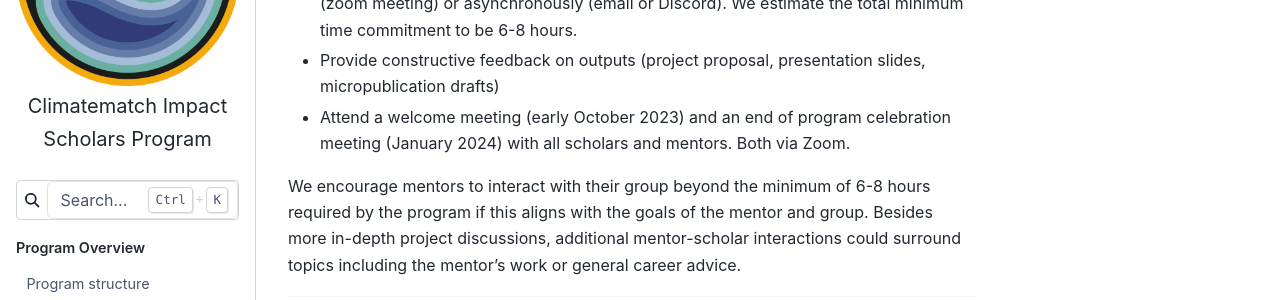
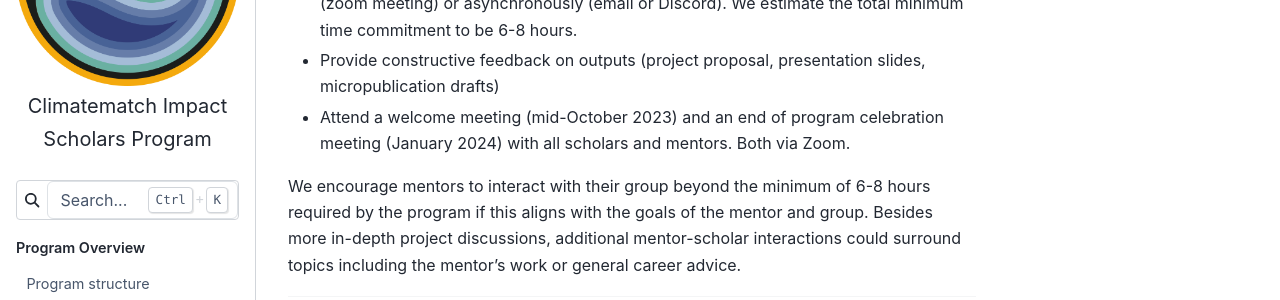
Before and after one commit to neuromatch/impact-scholars, a Jupyter Book: the page built from info/mentors.md, in a window 1280 px wide and 900 px high, scrolled down 949 px. Shown: the part 153-453 px from the top of the window. Built offline with Jupyter Book 1.0.4 settings and Sphinx 7.4.7 and the Sphinx Book theme 1.1.4, drawn with Linux system fonts in a browser that asks for light colours.

Commit message:
Update info/mentors.md

```diff
--- a/info/mentors.md
+++ b/info/mentors.md
@@ -16,7 +16,7 @@ Mentors will also become official collaborators on the project which will conclu
 Mentors support scholars to continue a research project they have started during the Climatematch Academy. In particular, mentors will:
 - Connect with their group at least once per month for 1-2 hours either synchronously (zoom meeting) or asynchronously (email or Discord). We estimate the total minimum time commitment to be 6-8 hours.
 - Provide constructive feedback on outputs (project proposal, presentation slides, micropublication drafts)
-- Attend a welcome meeting (early October 2023) and an end of program celebration meeting (January 2024) with all scholars and mentors. Both via Zoom.
+- Attend a welcome meeting (mid-October 2023) and an end of program celebration meeting (January 2024) with all scholars and mentors. Both via Zoom.
 
 We encourage mentors to interact with their group beyond the minimum of 6-8 hours required by the program if this aligns with the goals of the mentor and group. Besides more in-depth project discussions, additional mentor-scholar interactions could surround topics including the mentor’s work or general career advice.
 
```
